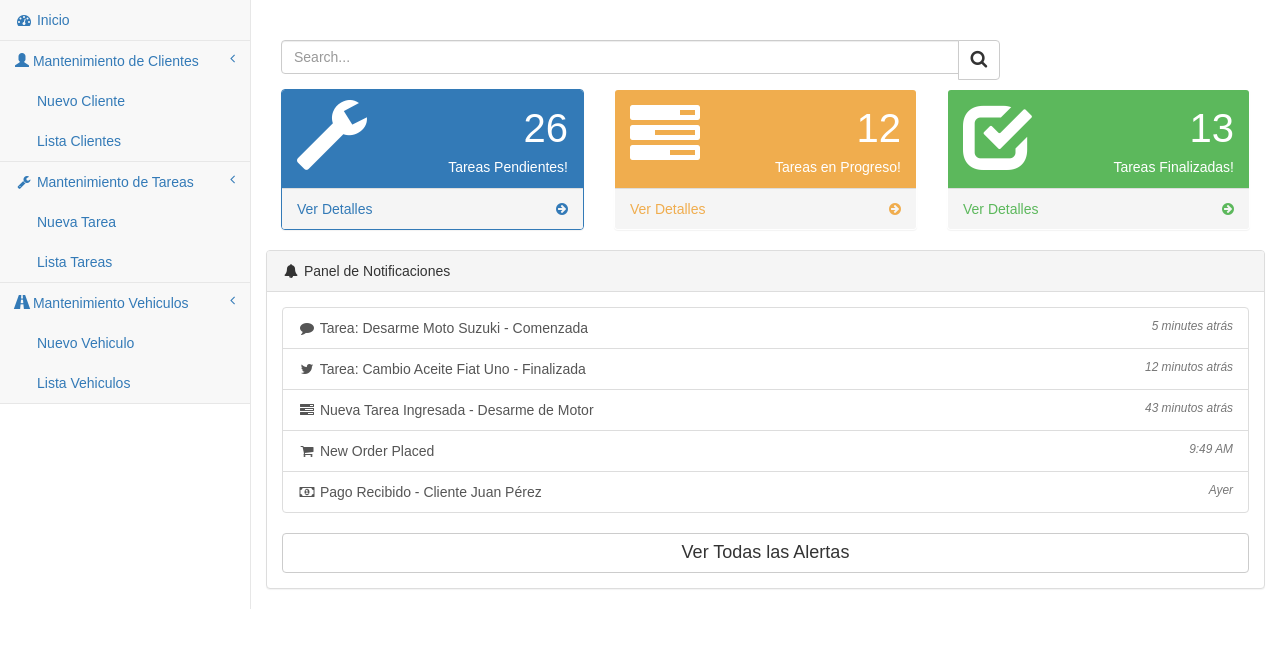
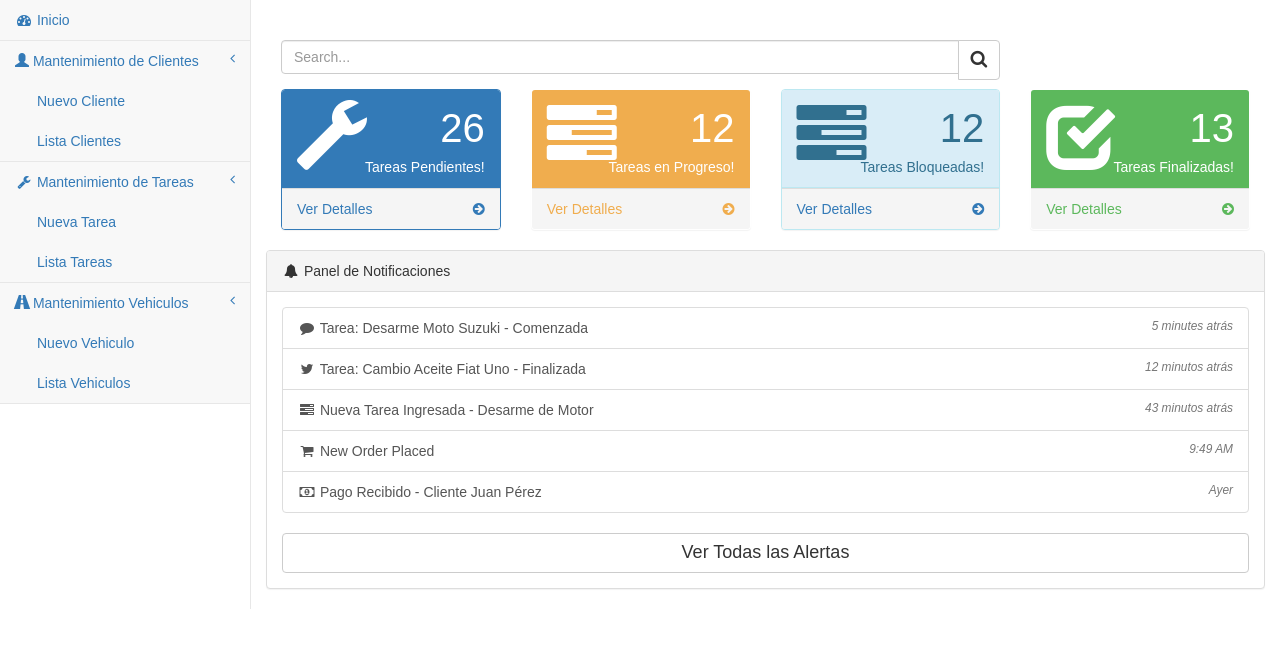
Before and after one commit to juan89nx/ProjectSistemaGestion, a Django app: template GestionArt/templates/pages/home.html in a window 1280 px wide. Shown: the part 51-699 px from the top of the page. Run offline with Django 3.2, Linux system fonts and the light colour scheme; the template is opened without the code that fills it, so the values that code supplies are empty; some libraries are stand-ins or nearby versions.

Commit message:
v1.3
Antes de AJAX

```diff
--- a/GestionArt/templates/pages/base.html
+++ b/GestionArt/templates/pages/base.html
@@ -30,6 +30,7 @@
 
 
     <!-- FUENTES -->
+    <!--<link href='https://fonts.googleapis.com/css?family=Work+Sans:200,300,400,500,600,700' rel='stylesheet' type='text/css'>-->
 
     <link href="{% static 'bootstrap/css/iconos.css' %}" rel="stylesheet" type='text/css'>
 
--- a/GestionArt/templates/pages/home.html
+++ b/GestionArt/templates/pages/home.html
@@ -29,7 +29,7 @@
             </div>
             <!-- /.row -->
             <div class="row">
-                <div class="col-lg-4 col-md-6">
+                <div class="col-lg-3 col-md-6">
                     <div class="panel panel-primary">
                         <div class="panel-heading">
                             <div class="row">
@@ -51,7 +51,7 @@
                         </a>
                     </div>
                 </div>
-                <div class="col-lg-4 col-md-6">
+                <div class="col-lg-3 col-md-6">
                     <div class="panel panel-yellow">
                         <div class="panel-heading">
                             <div class="row">
@@ -73,7 +73,38 @@
                         </a>
                     </div>
                 </div>
-                <div class="col-lg-4 col-md-6">
+
+
+
+                 <div class="col-lg-3 col-md-6">
+                    <div class="panel panel-info">
+                        <div class="panel-heading">
+                            <div class="row">
+                                <div class="col-xs-3">
+                                    <i class="fa fa-tasks fa-5x"></i>
+                                </div>
+                                <div class="col-xs-9 text-right">
+                                    <div class="huge">12</div>
+                                    <div>Tareas Bloqueadas!</div>
+                                </div>
+                            </div>
+                        </div>
+                        <a href="/gestionArt/task/taskList/">
+                            <div class="panel-footer">
+                                <span class="pull-left">Ver Detalles</span>
+                                <span class="pull-right"><i class="fa fa-arrow-circle-right"></i></span>
+                                <div class="clearfix"></div>
+                            </div>
+                        </a>
+                    </div>
+                </div>
+
+
+
+
+
+
+                <div class="col-lg-3 col-md-6">
                     <div class="panel panel-green">
                         <div class="panel-heading">
                             <div class="row">
```
Also changed, not shown: GestionArt/templates/pages/taskList.html (+21 -0 lines).
